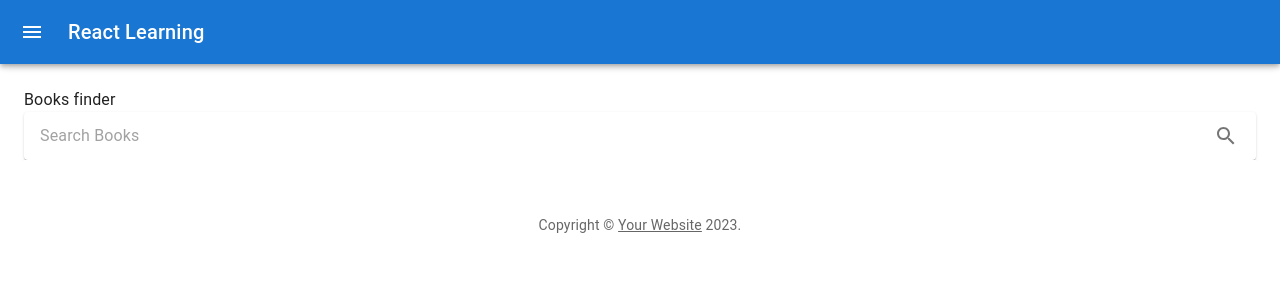
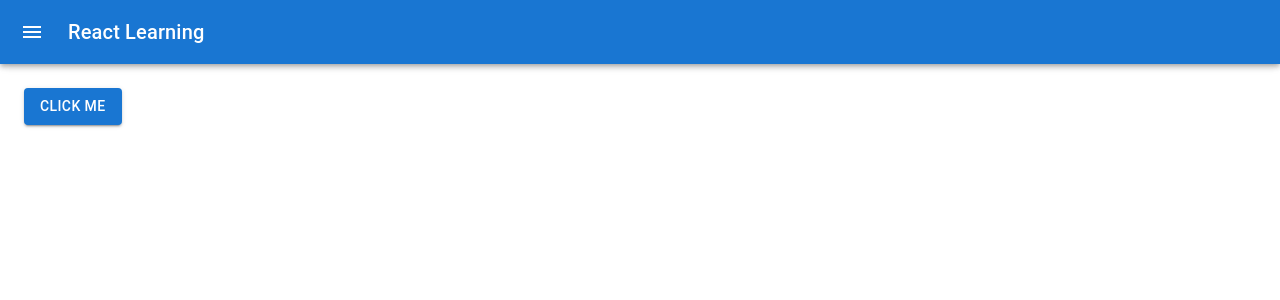
Before and after one commit to jorgemgr94/react-learning, a React (Vite) app: page /submit-hook in a window 1280 px wide. Before the commit this address led to /debounce. Shown: the top 300 px of the page. Built offline with nearby package versions, Linux system fonts and the light colour scheme.

Commit message:
feat: useSubmit hook example

```diff
--- a/src/App.tsx
+++ b/src/App.tsx
@@ -12,6 +12,7 @@ const Debounce = lazy(async () => import('./pages/Debounce'));
 const UploadFile = lazy(async () => import('./pages/UploadFile'));
 const Memoization = lazy(async () => import('./pages/Memoization'));
 const FormValidation = lazy(async () => import('./pages/FormValidation'));
+const SubmitHook = lazy(async () => import('./pages/SubmitHook'));
 
 export default function App() {
 	return (
@@ -25,6 +26,7 @@ export default function App() {
 								<Route path="/upload-file" element={<UploadFile />} />
 								<Route path="/memoization" element={<Memoization />} />
 								<Route path="/form-validation" element={<FormValidation />} />
+								<Route path="/submit-hook" element={<SubmitHook />} />
 
 								{/* Navigate to /debounce as default route */}
 								<Route
--- a/src/components/Template.tsx
+++ b/src/components/Template.tsx
@@ -97,6 +97,10 @@ export default function Template(props: Props) {
 		{
 			name: 'Form Validation',
 			path: '/form-validation'
+		},
+    {
+			name: 'Submit Hook',
+			path: '/submit-hook'
 		}
 	];
 
--- /dev/null
+++ b/src/hooks/useSubmit.ts
@@ -0,0 +1,22 @@
+import { useState } from 'react';
+
+const useSubmit = (submitFunction: () => Promise<Response>) => {
+	const [loading, setLoading] = useState(false);
+	const [error, setError] = useState<Error | null>(null);
+
+	const handleSubmit = async () => {
+		try {
+			setLoading(true);
+			setError(null);
+			const response = await submitFunction();
+			if (!response.ok) throw new Error(response.statusText);
+		} catch (error) {
+			if (error instanceof Error) setError(error);
+		} finally {
+			setLoading(false);
+		}
+	};
+	return { handleSubmit, loading, error };
+};
+
+export default useSubmit;
--- /dev/null
+++ b/src/pages/SubmitHook.tsx
@@ -0,0 +1,27 @@
+import { Alert, Button } from '@mui/material';
+import useSubmit from '@src/hooks/useSubmit';
+
+const submitButton = async () => {
+	const rnd = Math.random() * 10;
+	const statusCode = rnd <= 5 ? 404 : 200;
+
+	return await fetch(`https://httpstat.us/${statusCode}`);
+};
+
+export default function CarsSuspense() {
+	const { handleSubmit, loading, error } = useSubmit(submitButton);
+
+	return (
+		<>
+			<Button
+				onClick={handleSubmit}
+				disabled={loading}
+				variant="contained"
+				sx={{ marginBottom: '1em' }}
+			>
+				{loading ? 'Loading...' : 'Click me'}
+			</Button>
+			{error && <Alert severity="error">{error.message}</Alert>}
+		</>
+	);
+}
--- a/src/pages/UploadFile.tsx
+++ b/src/pages/UploadFile.tsx
@@ -11,7 +11,7 @@ function UploadFile() {
 			const data = new FormData();
 			data.set('file', file);
 
-      // TODO: implement backend stuff
+			// TODO: implement backend stuff
 			const res = await fetch('/api/upload', {
 				method: 'POST',
 				body: data
@@ -27,8 +27,10 @@ function UploadFile() {
 	};
 
 	const handleFileChange = (e: React.ChangeEvent<HTMLInputElement>) => {
-		if (!e.target.files?.[0]) return;
-		setFile(e.target.files?.[0]);
+		const file = e.target.files?.[0];
+		if (!file) return;
+
+		setFile(file);
 	};
 
 	return (
```
